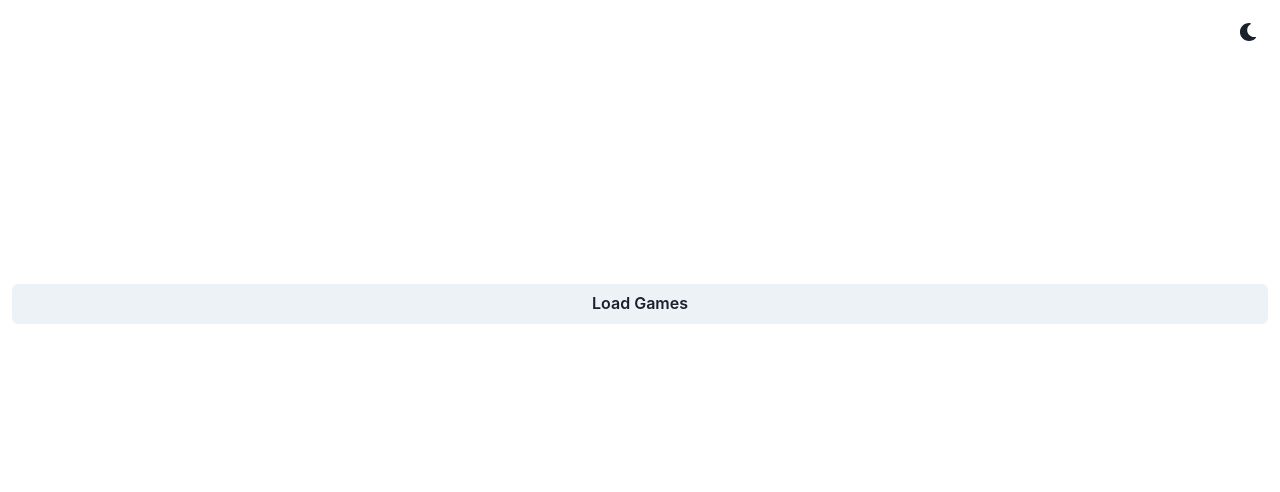
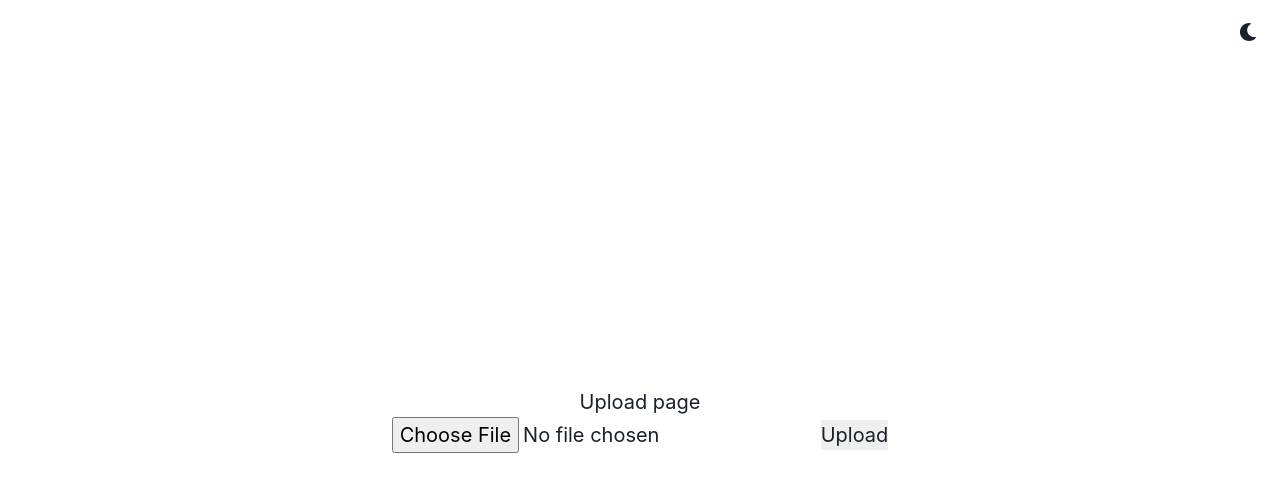
Before and after one commit to Scrawach/WebGLives, a React (Create React App) app in the folder frontend/WebGLives/: page /upload in a window 1280 px wide. Shown: the top 492 px of the page. Built offline with nearby package versions, Linux system fonts and the light colour scheme.

Commit message:
implemented dummy page with file uploading and simple roating

```diff
--- a/frontend/WebGLives/package.json
+++ b/frontend/WebGLives/package.json
@@ -17,6 +17,7 @@
     "react": "^18.2.0",
     "react-dom": "^18.2.0",
     "react-icons": "^3.11.0",
+    "react-router-dom": "^6.14.2",
     "react-scripts": "5.0.1",
     "typescript": "^4.9.5",
     "web-vitals": "^2.1.4"
--- a/frontend/WebGLives/src/App.tsx
+++ b/frontend/WebGLives/src/App.tsx
@@ -1,13 +1,37 @@
 import { ChakraProvider, Box, Grid, theme } from "@chakra-ui/react"
 import { ColorModeSwitcher } from "./ColorModeSwitcher"
 import { Dashboard } from "./pages/Dashboard"
+import { FileUploadPage } from "./pages/FileUploadPage";
+import {
+  RouterProvider,
+  createBrowserRouter,
+} from "react-router-dom";
+
+const router = createBrowserRouter([
+  {
+    path: "/",
+    element: (
+      <div className="App">
+        <Dashboard />
+      </div>
+    ),
+  },
+  {
+    path: "/upload",
+    element: (
+      <div className="App">
+        <FileUploadPage />
+      </div>
+    ),
+  },
+]);
 
 export const App = () => (
   <ChakraProvider theme={theme}>
     <Box textAlign="center" fontSize="xl">
       <Grid minH="100vh" p={3}>
         <ColorModeSwitcher justifySelf="flex-end" />
-        <Dashboard/>
+        <RouterProvider router={router} />
       </Grid>
     </Box>
   </ChakraProvider>
--- a/frontend/WebGLives/src/pages/FileUploadPage.tsx
+++ b/frontend/WebGLives/src/pages/FileUploadPage.tsx
@@ -5,7 +5,7 @@ interface ComponentProps {
     name?: string
 }
 
-const FileUploadPage: React.FC<ComponentProps> = (props) => {
+export const FileUploadPage: React.FC<ComponentProps> = (props) => {
     const uploadFile = async () => {
       if (!file) {
         return;
@@ -24,7 +24,7 @@ const FileUploadPage: React.FC<ComponentProps> = (props) => {
 
     return (
       <>
-        <div>FileUploadPage</div>;
+        <div>Upload page</div>
         <div>
           <input type="file" name="file" onChange={handleFileChange} />
           <input type="button" value="Upload" onClick={uploadFile} />
@@ -32,5 +32,3 @@ const FileUploadPage: React.FC<ComponentProps> = (props) => {
       </>
     );
   };
-
-  export default FileUploadPage;
--- a/frontend/WebGLives/src/services/Api.ts
+++ b/frontend/WebGLives/src/services/Api.ts
@@ -21,7 +21,7 @@ export class Api {
     public static async upload(file: File): Promise<void> {
         const formData = new FormData();
         formData.append('file', file);
-        await fetch(`${Api.url}/files`, {
+        await fetch(`${Api.url}/api/files`, {
             method: 'POST',
             body: formData
         });
```
Also changed, not shown: 1 other file (tests, documents, lock files or other folders).
